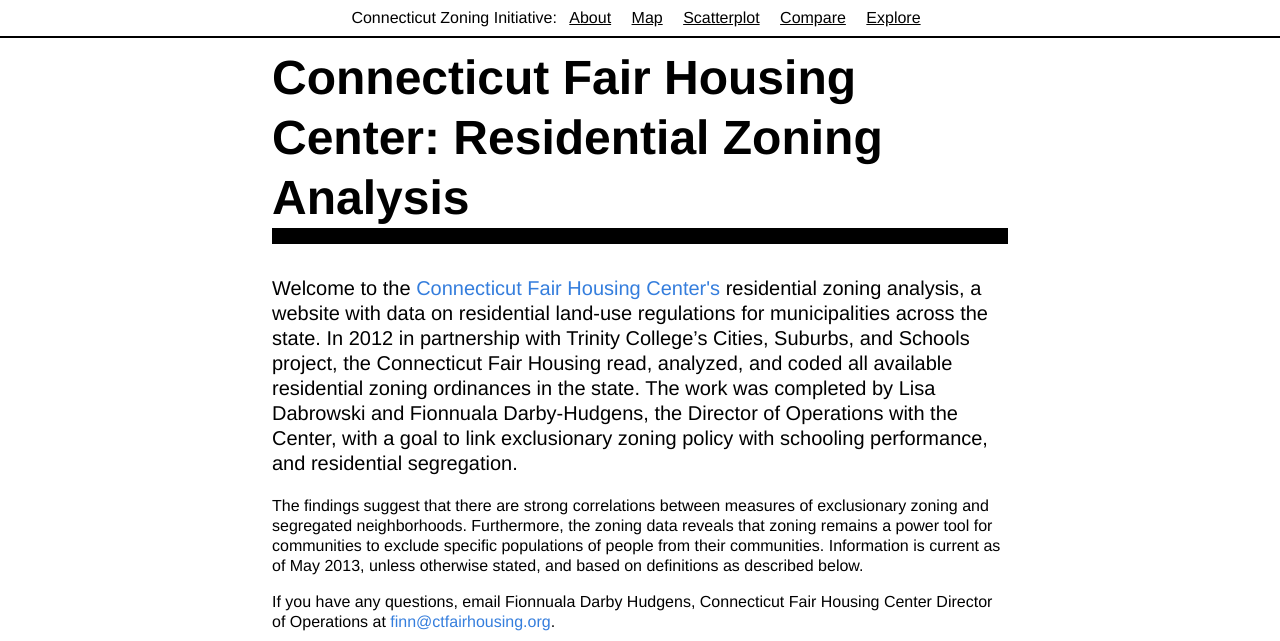
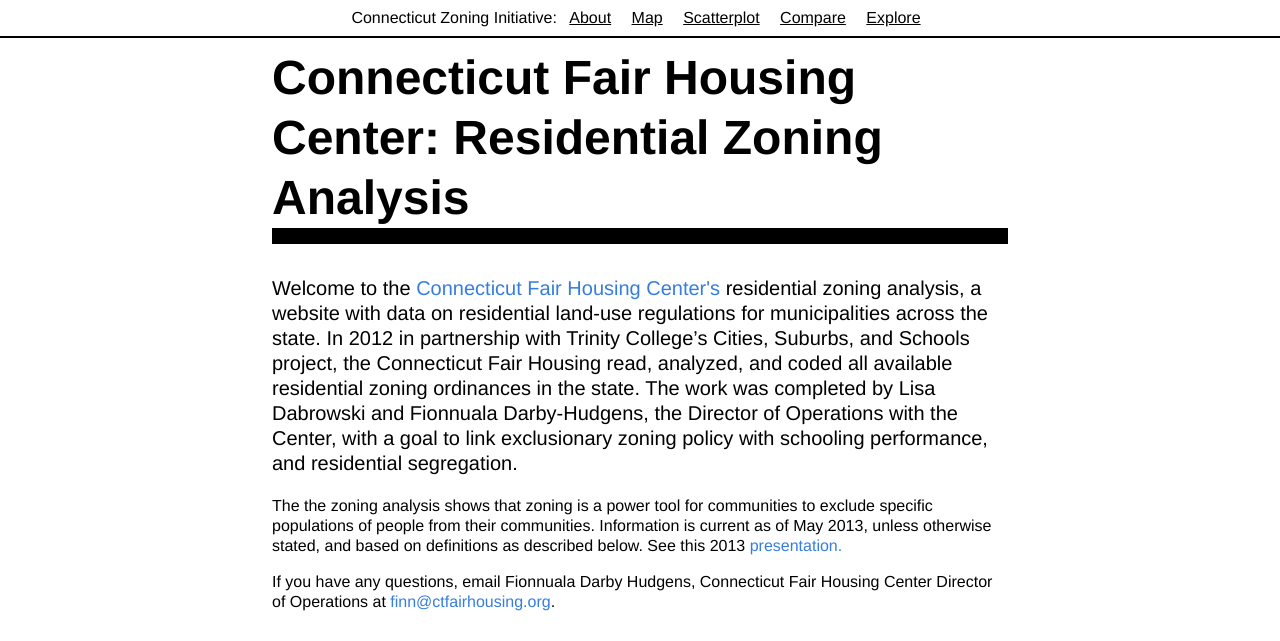
Before and after one commit to FionnualaDH/cfhc-residential-zoning-analysis, a plain HTML site: page index.html in a window 1280 px wide. Shown: the top 641 px of the page. Drawn offline with Linux system fonts and the light colour scheme; no server answers.

Commit message:
Update index.html

```diff
--- a/index.html
+++ b/index.html
@@ -59,10 +59,10 @@
       </p>
 
       <p>
-        The findings suggest that there are strong correlations between measures of exclusionary zoning and segregated neighborhoods.
-        Furthermore, the zoning data reveals that zoning remains a power tool for communities to exclude
+        The the zoning analysis shows that zoning is a power tool for communities to exclude
         specific populations of people from their communities. Information is current as of May 2013,
         unless otherwise stated, and based on definitions as described below.
+        See this 2013 <a href="https://docs.google.com/presentation/d/1WYG2MKoygAWX3Uo4wGwb3kA3lq-6DEikhOJ8m1xu8XI/edit" target="_blank" class="link blue dim"> presentation.</a>
       </p>
 
       <p>
```
